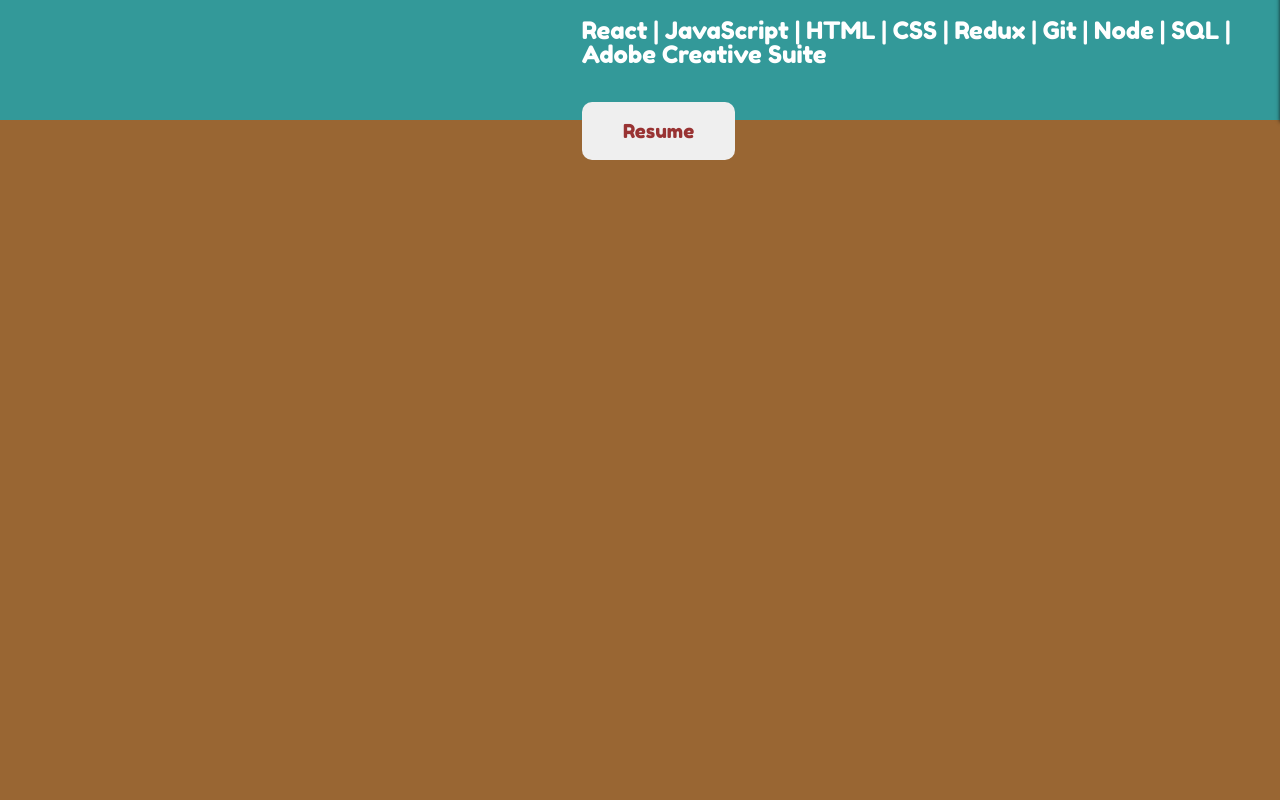
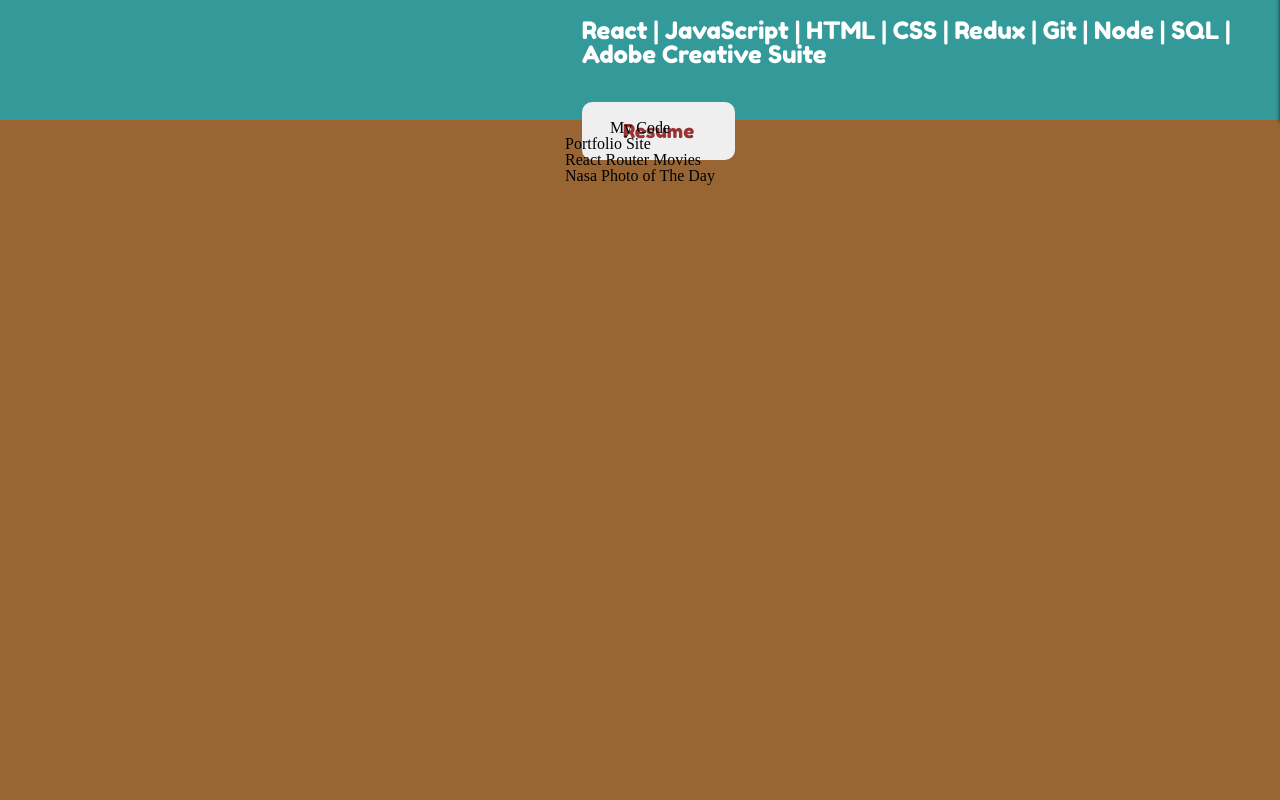
Before and after one commit to jadeli1720/netflify-test-site, a React (Create React App) app in the folder my-portfolio-site/: page / in a window 1280 px wide. Shown: the part 680-1480 px from the top of the page. Built offline with nearby package versions, Linux system fonts and the light colour scheme.

Commit message:
working on portfolio section

```diff
--- a/my-portfolio-site/src/App.js
+++ b/my-portfolio-site/src/App.js
@@ -1,6 +1,6 @@
 import { useState } from "react";
 import "./app.scss";
-import TopNav from './components/TopNav/TopNav'
+import TopNav from "./components/TopNav/TopNav"
 import Intro from "./components/Intro/Intro";
 import CodePortfolio from "./components/CodePortfolio/CodePortfolio";
 import ArtPortfolio from "./components/ArtPortfolio/ArtPortfolio";
--- a/my-portfolio-site/src/components/codePortfolio/codePortfolio.js
+++ b/my-portfolio-site/src/components/codePortfolio/codePortfolio.js
@@ -4,7 +4,17 @@
 export default function codePortfolio() {
     return (
         <div className="codePortfolio" id="codePortfolio">
-
+                <h1>My Code</h1>
+                <ul>
+                    <li>Portfolio Site</li>
+                    <li>React Router Movies</li>
+                    <li>Nasa Photo of The Day</li>
+                </ul>
+                <div className="container">
+                    <div className="item"></div>
+                    <img src="" alt=""/>
+                    <h3></h3>
+                </div>
         </div>
     )
 }
--- a/my-portfolio-site/src/components/codePortfolio/codePortfolio.scss
+++ b/my-portfolio-site/src/components/codePortfolio/codePortfolio.scss
@@ -1,3 +1,6 @@
 .codePortfolio {
     background-color: #996633;
-}
+    display: flex;
+    flex-direction: column;
+    align-items: center;
+    }
```
Also changed, not shown: my-portfolio-site/src/components/artPortfolio/artPortfolio.js (line endings or trailing spaces).
